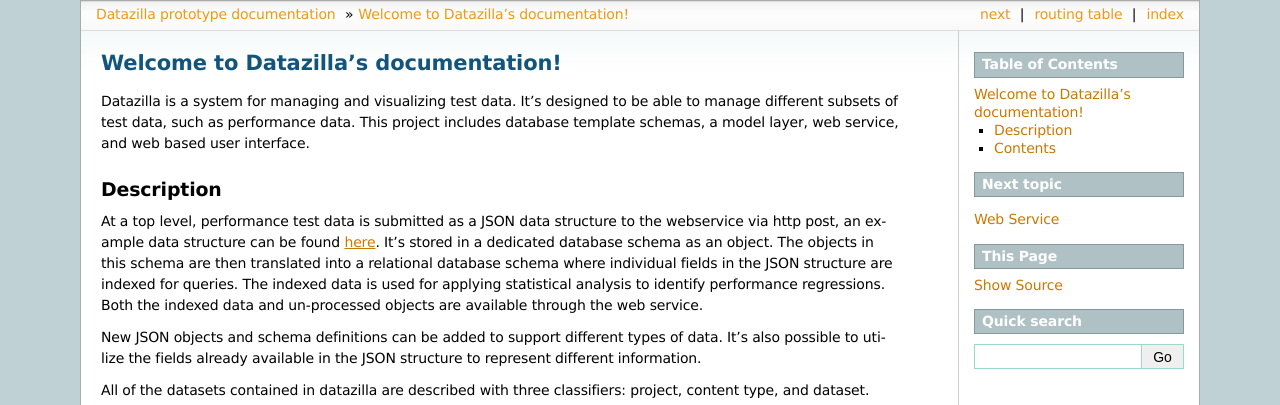
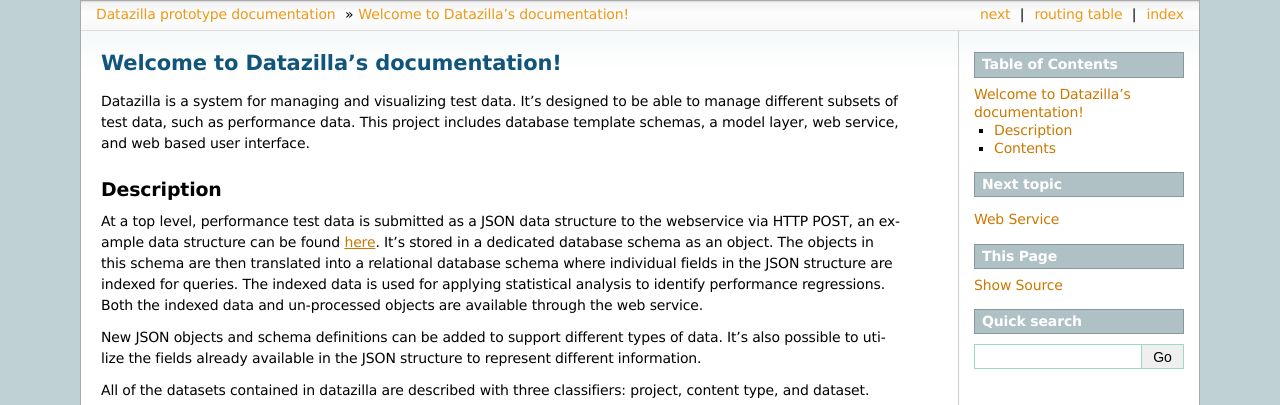
Before and after one commit to mozilla/datazilla, a Sphinx documentation site: the page built from docs/index.rst, in a window 1280 px wide. Shown: the top 405 px of the page. Built offline with Sphinx 7.4.7, drawn with Linux system fonts in a browser that asks for light colours.

```diff
--- a/docs/index.rst
+++ b/docs/index.rst
@@ -10,7 +10,7 @@ Datazilla is a system for managing and visualizing test data.  It's designed to
 
 Description
 -----------
-At a top level, performance test data is submitted as a JSON data structure to the webservice via http post, an example data structure can be found `here <https://github.com/mozilla/datazilla/blob/master/datazilla/model/sql/template_schema/schema_perftest.json>`_.  It's stored in a dedicated database schema as an object. The objects in this schema are then translated into a relational database schema where individual fields in the JSON structure are indexed for queries.  The indexed data is used for applying statistical analysis to identify performance regressions.  Both the indexed data and un-processed objects are available through the web service.
+At a top level, performance test data is submitted as a JSON data structure to the webservice via HTTP POST, an example data structure can be found `here <https://github.com/mozilla/datazilla/blob/master/datazilla/model/sql/template_schema/schema_perftest.json>`_.  It's stored in a dedicated database schema as an object. The objects in this schema are then translated into a relational database schema where individual fields in the JSON structure are indexed for queries.  The indexed data is used for applying statistical analysis to identify performance regressions.  Both the indexed data and un-processed objects are available through the web service.
 
 New JSON objects and schema definitions can be added to support different types of data.  It's also possible to utilize the fields already available in the JSON structure to represent different information.
 
```
Also changed, not shown: README.md (+1 -1 lines).
